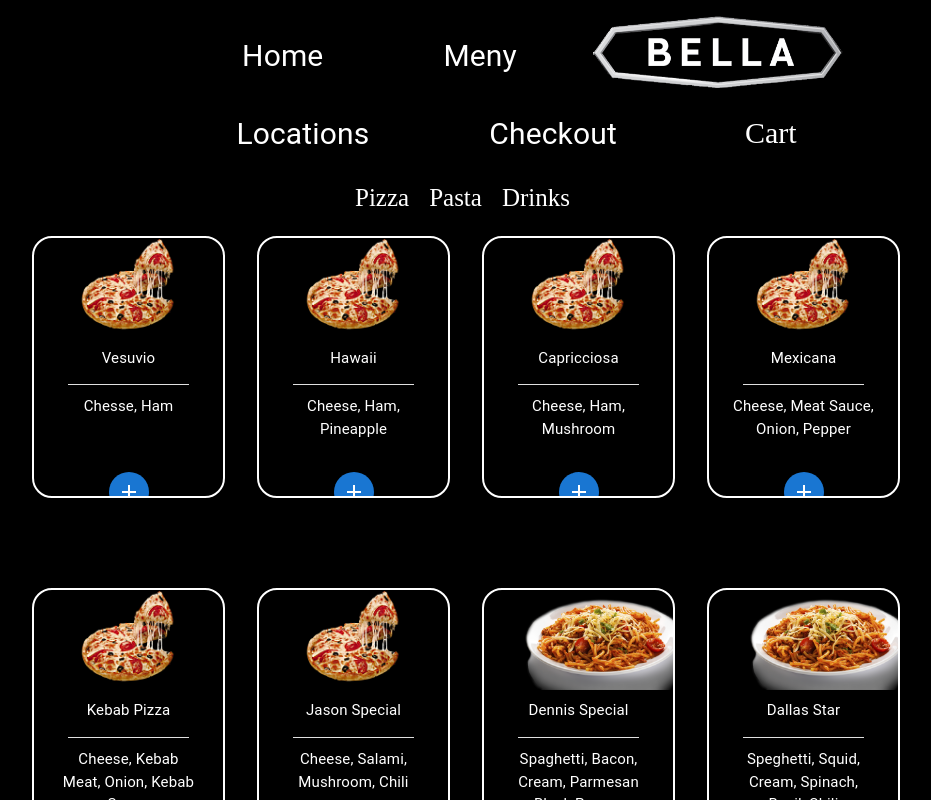
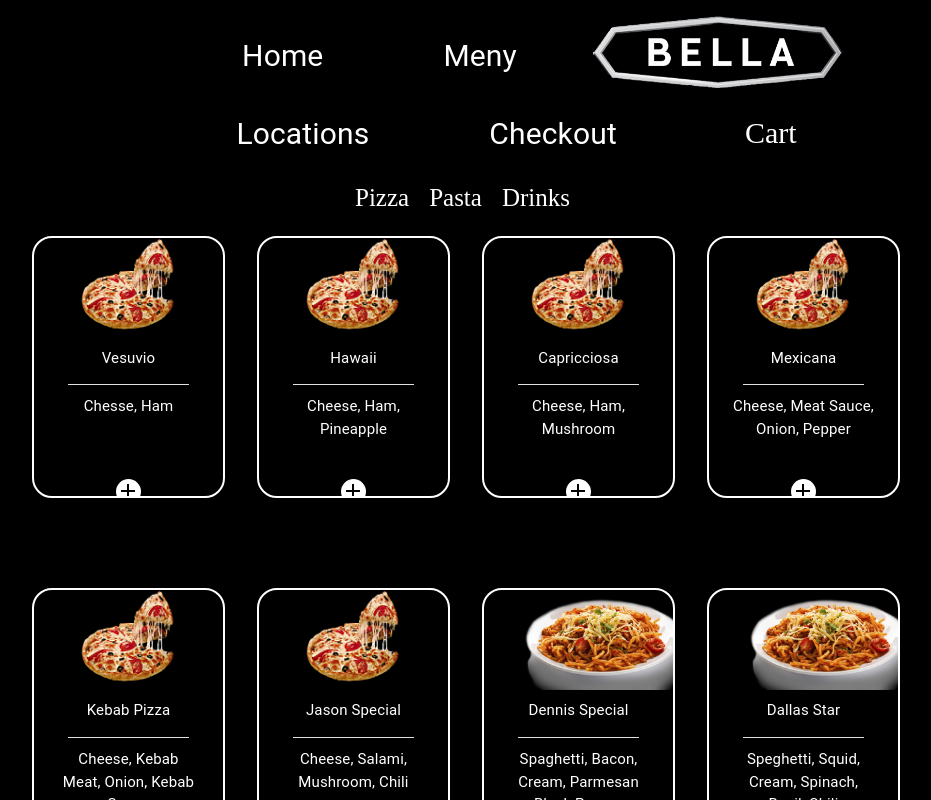
Before and after one commit to DennisBrenna/bellapizza, a React (Create React App) app: page /menu in a window 1280 px wide. Shown: the top 800 px of the page, without its empty margins (190-1121 px from the left). Built offline with nearby package versions, Linux system fonts and the light colour scheme; the HTML template or start-up script is replaced by a standard one.

Commit message:
addButton styling

```diff
--- a/src/App.css
+++ b/src/App.css
@@ -103,3 +103,17 @@ body {
 .One{
 
 }
+
+.addButton {
+  color: black;
+  height: 25px;
+  width: 25px;
+  background-color: white;
+  border-radius: 50%;
+
+}
+
+.addButton:hover {
+  color: black;
+  background-color: silver;
+}
--- a/src/components/Header.js
+++ b/src/components/Header.js
@@ -43,7 +43,7 @@ function Header(props) {
       >
         <Item>
         <Link class="linksInHeader" component={Link} variant="outlined" to="/" size="small">Home</Link>
-        <Link  class="linksInHeader"component={Link} variant="outlined" to="/menu" size="small">Meny</Link>
+        <Link class="linksInHeader"component={Link} variant="outlined" to="/menu" size="small">Meny</Link>
         </Item>
         <Item>
         <Link to="/">
@@ -51,8 +51,8 @@ function Header(props) {
         </Link>
         </Item>
         <Item>
-        <Link  class="linksInHeader"component={Link} variant="outlined" to="/locations" size="small">Locations</Link>
-        <Link  class="linksInHeader"component={Link} variant="outlined" to="/checkout" size="small">Checkout</Link>
+        <Link class="linksInHeader"component={Link} variant="outlined" to="/locations" size="small">Locations</Link>
+        <Link class="linksInHeader"component={Link} variant="outlined" to="/checkout" size="small">Checkout</Link>
 
         </Item>
         <div class="linksInHeader">
--- a/src/components/ProductCard.js
+++ b/src/components/ProductCard.js
@@ -48,7 +48,7 @@ export default function ProductCard({ title, description, dish }) {
         </Item>
       </CardMedia>
       <CardActions style={{justifyContent: "center", alignContent: "center", marginTop: "40px", height: "50px"}}>
-      <Fab size="small" color="primary" aria-label="add" href="http://www.nhl.com">
+      <Fab class="addButton" size="small" color="primary" aria-label="add" href="http://www.nhl.com">
         <AddIcon />
       </Fab>
       </CardActions>
```
Also changed, not shown: src/components/StandaloneToggleButton.js (line endings or trailing spaces).
